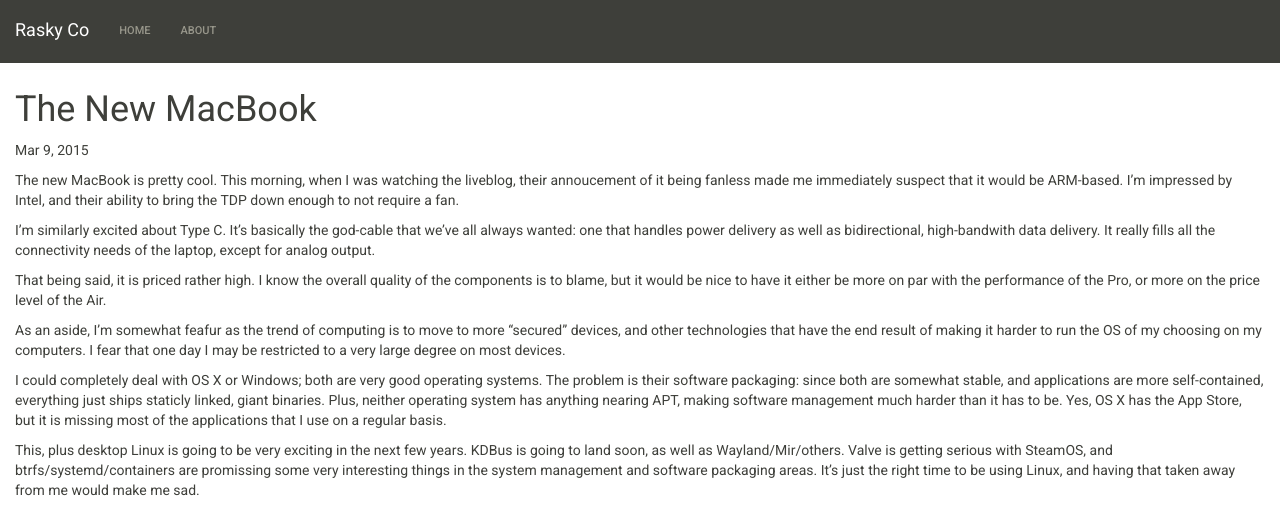
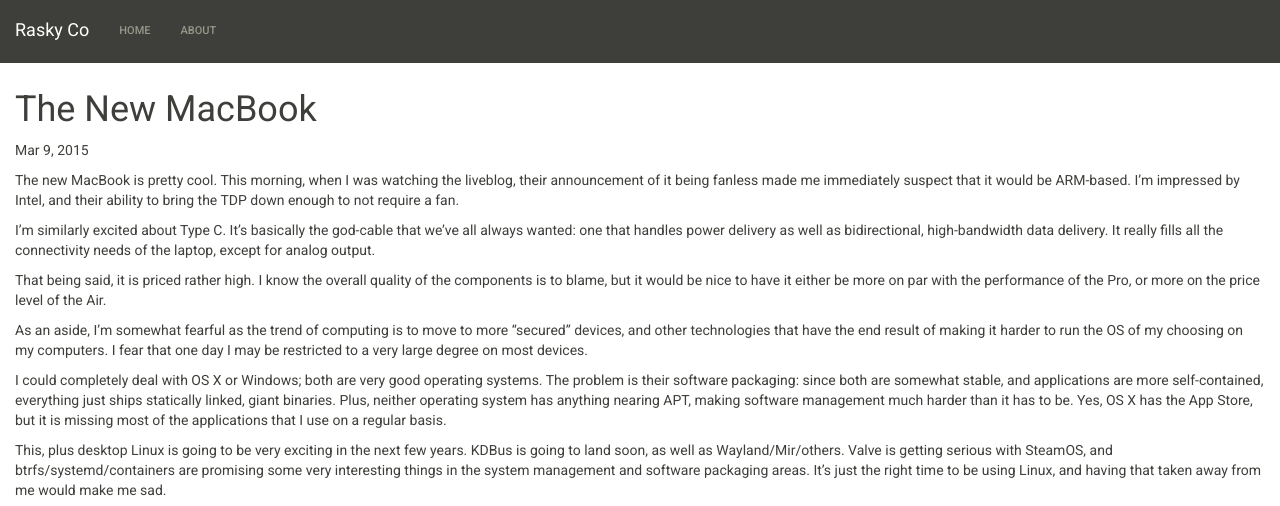
Before and after one commit to jrasky/old_blog, a Jekyll site: the page built from _posts/2015-03-09-the-new-macbook.md, in a window 1280 px wide, cut to the strip 0-506 px from the top of the page. Built offline with Jekyll 4.4.1, drawn with Linux system fonts in a browser that asks for light colours.

Commit message:
Spell check

```diff
--- a/_posts/2015-03-09-the-new-macbook.md
+++ b/_posts/2015-03-09-the-new-macbook.md
@@ -4,14 +4,14 @@
 date: 2015-03-09
 ---
 
-The new MacBook is pretty cool. This morning, when I was watching the liveblog, their annoucement of it being fanless made me immediately suspect that it would be ARM-based. I'm impressed by Intel, and their ability to bring the TDP down enough to not require a fan.
+The new MacBook is pretty cool. This morning, when I was watching the liveblog, their announcement of it being fanless made me immediately suspect that it would be ARM-based. I'm impressed by Intel, and their ability to bring the TDP down enough to not require a fan.
 
-I'm similarly excited about Type C. It's basically the god-cable that we've all always wanted: one that handles power delivery as well as bidirectional, high-bandwith data delivery. It really fills all the connectivity needs of the laptop, except for analog output.
+I'm similarly excited about Type C. It's basically the god-cable that we've all always wanted: one that handles power delivery as well as bidirectional, high-bandwidth data delivery. It really fills all the connectivity needs of the laptop, except for analog output.
 
 That being said, it is priced rather high. I know the overall quality of the components is to blame, but it would be nice to have it either be more on par with the performance of the Pro, or more on the price level of the Air.
 
-As an aside, I'm somewhat feafur as the trend of computing is to move to more "secured" devices, and other technologies that have the end result of making it harder to run the OS of my choosing on my computers. I fear that one day I may be restricted to a very large degree on most devices.
+As an aside, I'm somewhat fearful as the trend of computing is to move to more "secured" devices, and other technologies that have the end result of making it harder to run the OS of my choosing on my computers. I fear that one day I may be restricted to a very large degree on most devices.
 
-I could completely deal with OS X or Windows; both are very good operating systems. The problem is their software packaging: since both are somewhat stable, and applications are more self-contained, everything just ships staticly linked, giant binaries. Plus, neither operating system has anything nearing APT, making software management much harder than it has to be. Yes, OS X has the App Store, but it is missing most of the applications that I use on a regular basis.
+I could completely deal with OS X or Windows; both are very good operating systems. The problem is their software packaging: since both are somewhat stable, and applications are more self-contained, everything just ships statically linked, giant binaries. Plus, neither operating system has anything nearing APT, making software management much harder than it has to be. Yes, OS X has the App Store, but it is missing most of the applications that I use on a regular basis.
 
-This, plus desktop Linux is going to be very exciting in the next few years. KDBus is going to land soon, as well as Wayland/Mir/others. Valve is getting serious with SteamOS, and btrfs/systemd/containers are promissing some very interesting things in the system management and software packaging areas. It's just the right time to be using Linux, and having that taken away from me would make me sad.
+This, plus desktop Linux is going to be very exciting in the next few years. KDBus is going to land soon, as well as Wayland/Mir/others. Valve is getting serious with SteamOS, and btrfs/systemd/containers are promising some very interesting things in the system management and software packaging areas. It's just the right time to be using Linux, and having that taken away from me would make me sad.
```
